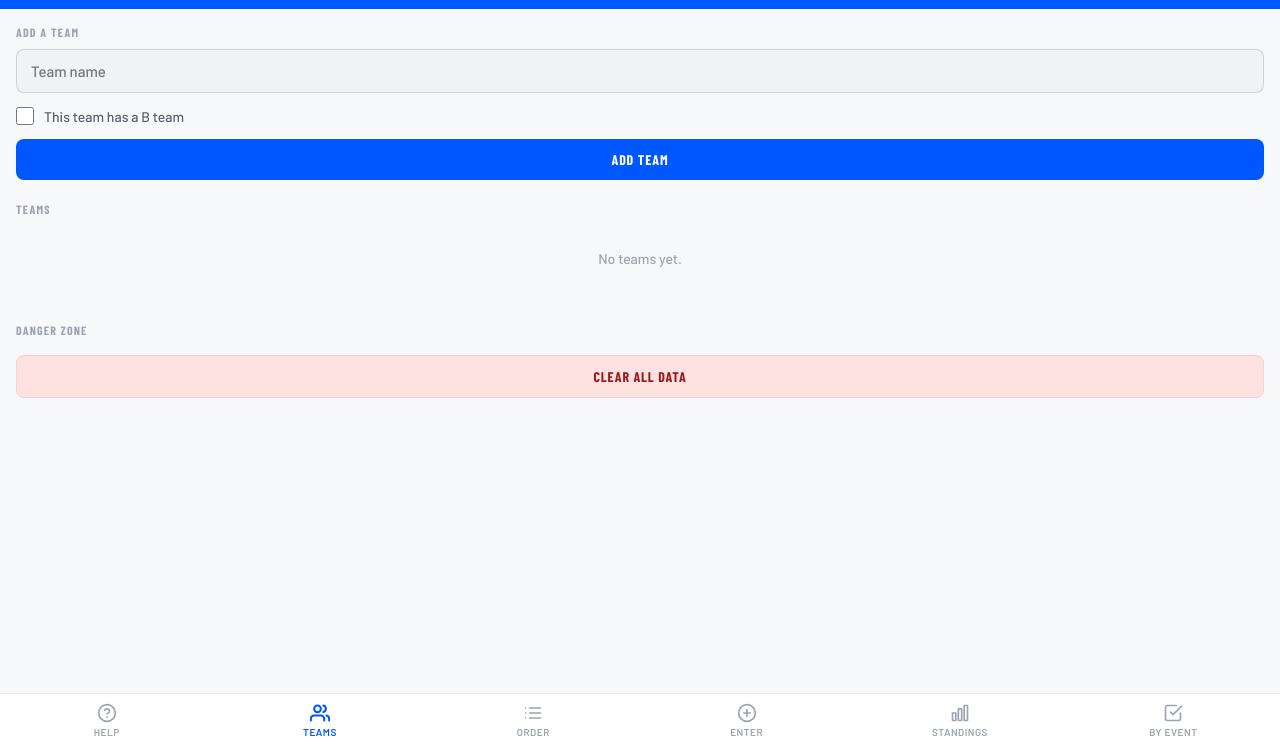
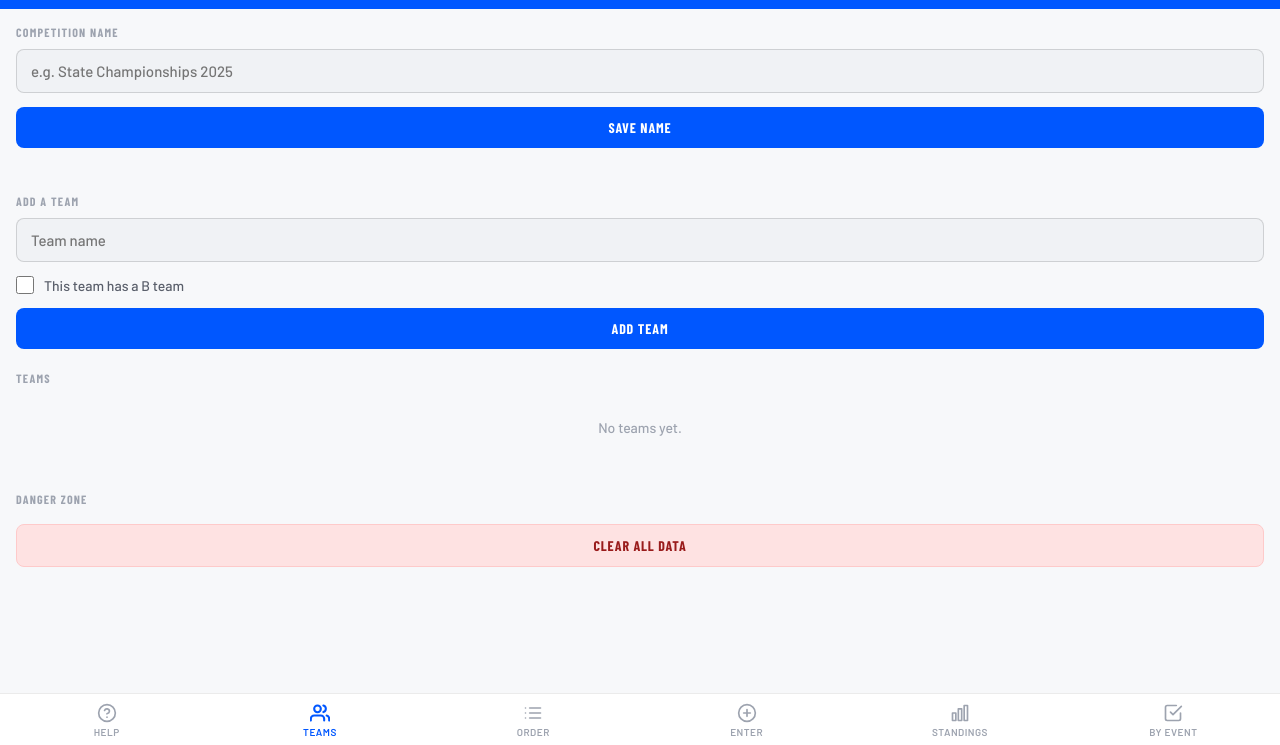
Before and after one commit to boddard/calisthenics-tracker, a plain HTML site: page index.html in a window 1280 px wide. Both pictures are taken after a click on the button "TEAMS". Shown: the part 55-800 px from the top of the page. Drawn offline with nearby package versions, Linux system fonts and the light colour scheme.

Commit message:
Update index.html

```diff
--- a/index.html
+++ b/index.html
@@ -181,6 +181,7 @@ tr:hover td{background:var(--surface2)}
 <div class="content">
 
   <div id="view-leaderboard" class="view">
+    <div id="lb-comp-name"></div>
     <div class="legend">
       <span class="place-pill p1">1st = 6pts</span>
       <span class="place-pill p2">2nd = 4pts</span>
@@ -231,6 +232,13 @@ tr:hover td{background:var(--surface2)}
   </div>
 
   <div id="view-setup" class="view">
+    <div class="slabel">Competition name</div>
+    <div class="form-group">
+      <input type="text" id="comp-name-input" placeholder="e.g. State Championships 2025" maxlength="60">
+    </div>
+    <button class="btn btn-primary" onclick="saveCompName()">Save name</button>
+    <p id="comp-name-msg" style="font-size:12px;color:var(--text3);margin-top:8px;text-align:center;min-height:16px"></p>
+
     <div class="slabel">Add a team</div>
     <div class="form-group">
       <input type="text" id="new-team" placeholder="Team name" maxlength="40">
@@ -377,8 +385,9 @@ const PLACE_CLASS={'1':'p1','2':'p2','3':'p3','HM':'phm','HC':'phc'};
 const SK_TEAMS='cali_teams_v5';
 const SK_SCORES='cali_scores_v5';
 const SK_ORDERS='cali_orders_v5';
+const SK_COMPNAME='cali_compname_v5';
 
-let teams=[],scores=[],orders={};
+let teams=[],scores=[],orders={},compName='';
 let activeOrderEvent=EVENTS[0];
 
 function save(){
@@ -386,6 +395,7 @@ function save(){
     localStorage.setItem(SK_TEAMS,JSON.stringify(teams));
     localStorage.setItem(SK_SCORES,JSON.stringify(scores));
     localStorage.setItem(SK_ORDERS,JSON.stringify(orders));
+    localStorage.setItem(SK_COMPNAME,compName);
     updateMeta();
   }catch(e){}
 }
@@ -394,9 +404,11 @@ function load(){
     const t=localStorage.getItem(SK_TEAMS);
     const s=localStorage.getItem(SK_SCORES);
     const o=localStorage.getItem(SK_ORDERS);
+    const n=localStorage.getItem(SK_COMPNAME);
     if(t)teams=JSON.parse(t);
     if(s)scores=JSON.parse(s);
     if(o)orders=JSON.parse(o);
+    if(n)compName=n;
   }catch(e){}
 }
 function updateMeta(){
@@ -405,21 +417,43 @@ function updateMeta(){
     scores.length+' score'+(scores.length!==1?'s':'')+' · saved '+
     new Date().toLocaleTimeString([],{hour:'2-digit',minute:'2-digit'});
 }
+function saveCompName(){
+  const inp=document.getElementById('comp-name-input');
+  compName=inp.value.trim();
+  save();
+  const msg=document.getElementById('comp-name-msg');
+  msg.textContent='Saved!';
+  setTimeout(()=>msg.textContent='',2000);
+  renderCompNameHeader();
+}
+function populateCompNameField(){
+  const inp=document.getElementById('comp-name-input');
+  if(inp)inp.value=compName;
+}
+function renderCompNameHeader(){
+  const el=document.getElementById('lb-comp-name');
+  if(!el)return;
+  el.innerHTML=compName
+    ?`<div style="font-family:'Barlow Condensed',sans-serif;font-size:20px;font-weight:700;color:var(--text);text-transform:uppercase;letter-spacing:0.04em;margin-bottom:12px">${compName}</div>`
+    :'';
+}
+
 function clearAll(){
   if(!confirm('Clear all teams, orders and scores? Cannot be undone.'))return;
-  teams=[];scores=[];orders={};save();
-  renderLeaderboard();renderTeamList();renderOrderTabs();renderOrderEditor();
+  teams=[];scores=[];orders={};compName='';save();
+  renderLeaderboard();renderCompNameHeader();renderTeamList();renderOrderTabs();renderOrderEditor();
+  const inp=document.getElementById('comp-name-input');if(inp)inp.value='';
 }
 function show(id,btn){
   document.querySelectorAll('.view').forEach(v=>v.classList.remove('on'));
   document.querySelectorAll('.nav-btn').forEach(b=>b.classList.remove('on'));
   document.getElementById('view-'+id).classList.add('on');
   btn.classList.add('on');
-  if(id==='leaderboard')renderLeaderboard();
+  if(id==='leaderboard'){renderLeaderboard();renderCompNameHeader();}
   if(id==='events')renderEvents();
   if(id==='enter'){populateEnterEvent();updateEntryNumbers();}
   if(id==='order'){renderOrderTabs();renderOrderEditor();}
-  if(id==='setup')renderTeamList();
+  if(id==='setup'){renderTeamList();populateCompNameField();}
   if(id==='help'){}
 }
 
@@ -636,7 +670,7 @@ function renderEvents(){
   el.innerHTML=html;
 }
 
-load();updateMeta();renderLeaderboard();
+load();updateMeta();renderLeaderboard();renderCompNameHeader();
 populateEnterEvent();updateEntryNumbers();
 </script>
 <script src="https://cdnjs.cloudflare.com/ajax/libs/html2canvas/1.4.1/html2canvas.min.js"></script>
@@ -701,7 +735,7 @@ function exportImage(){
   wrap.innerHTML=`
     <div style="display:flex;align-items:center;justify-content:space-between;margin-bottom:18px">
       <div>
-        <div style="font-family:Barlow Condensed,sans-serif;font-size:22px;font-weight:700;color:${text};text-transform:uppercase;letter-spacing:0.04em;line-height:1">Final Standings</div>
+        <div style="font-family:Barlow Condensed,sans-serif;font-size:22px;font-weight:700;color:${text};text-transform:uppercase;letter-spacing:0.04em;line-height:1">${compName||'Final Standings'}</div>
         <div style="font-size:12px;color:${text2};margin-top:4px;font-weight:500">${now}</div>
       </div>
       <div style="background:${accent};border-radius:8px;padding:6px 14px;font-family:Barlow Condensed,sans-serif;font-size:13px;font-weight:700;color:#fff;letter-spacing:0.05em;text-transform:uppercase">Calisthenics Tracker</div>
```
